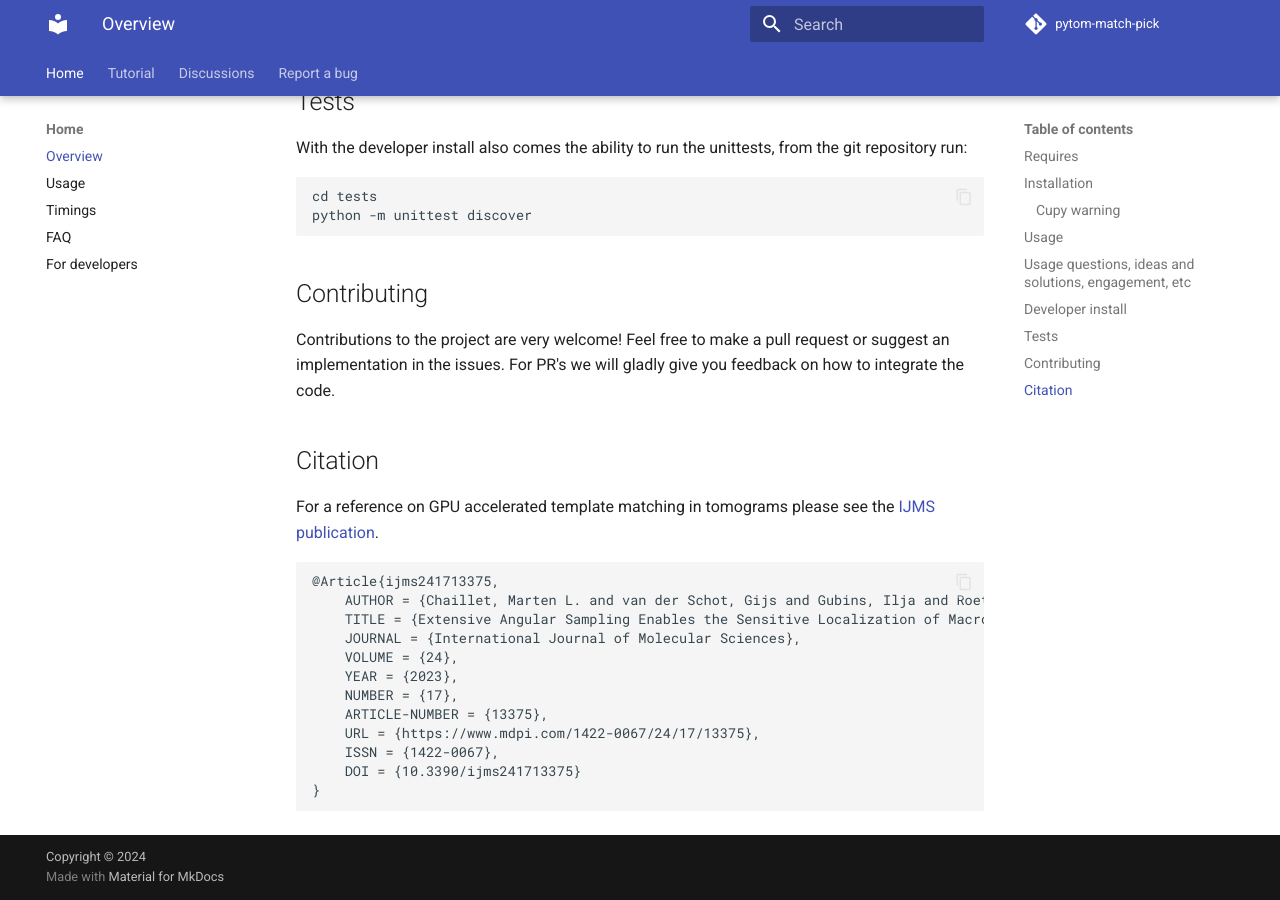
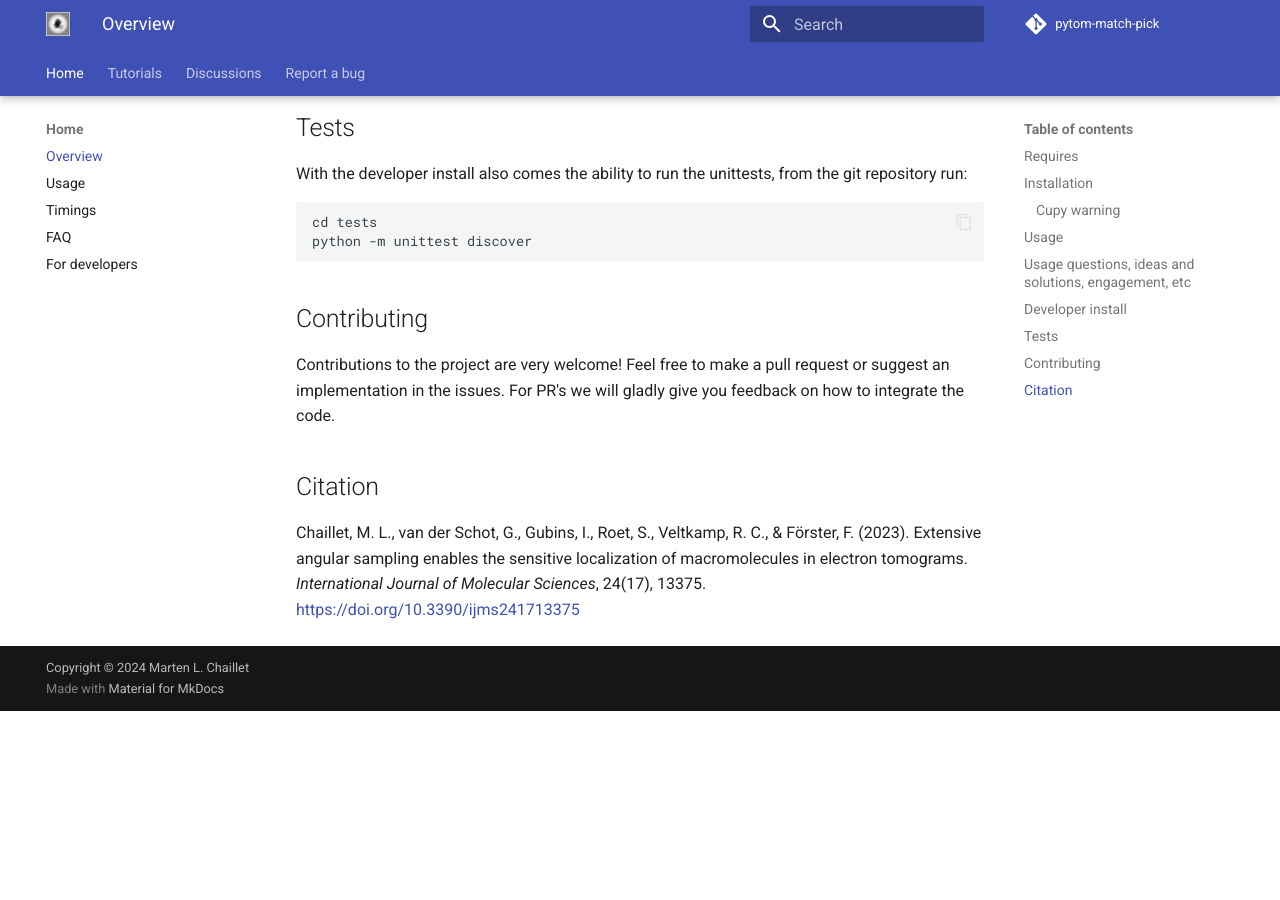
Before and after one commit to SBC-Utrecht/pytom-match-pick, an MkDocs documentation site: the page built from docs/index.md, in a window 1280 px wide and 900 px high, scrolled down 3346 px. Built offline with MkDocs 1.6.1 and Material for MkDocs 9.7.7, drawn with Linux system fonts in a browser that asks for light colours; comment, search, counter and statistics services are not loaded; after the commit the page ends 4057 px from its top, so only the background shows below that; some of the changed text lies outside the part shown.

Commit message:
site updates: fix some usage informations, make authorship clear, add logo (#212)
* add name to copyright

* remove sticky tabs and add small icon

* fix typo

* update citation and statement about authors

* actually include the logo with the repo

* update usage page and FAQ (about reconstruction methods)

* remove old link

* switch back to sticky tabs

````diff
--- a/README.md
+++ b/README.md
@@ -2,10 +2,11 @@
 [![DOI](https://zenodo.org/badge/DOI/10.5281/zenodo.10728422.svg)](https://doi.org/10.5281/zenodo.10728422)
 
 
-# pytom-match-pick: GPU template matching for cryo-ET
+# pytom-match-pick
 
-GPU template matching, originally developed in [PyTom](https://github.com/SBC-Utrecht/PyTom), as a standalone python package that is run from the command
-line.
+GPU-accelerated template matching for cryo-electron tomography, originally developed in [PyTom](https://github.com/SBC-Utrecht/PyTom), as a standalone Python package that is run from the command line.
+
+This software is developed by Marten L. Chaillet ([@McHaillet](https://github.com/McHaillet)) and Sander Roet ([@sroet](https://github.com/sroet)) in the group of Friedrich Förster at Utrecht University.
 
 ![cover_image](docs/images/tomo200528_100_illustration.png)
 
@@ -141,23 +142,7 @@
 
 ## Citation
 
-For a reference on GPU accelerated template matching in tomograms please see the [IJMS publication](https://www.mdpi.com/1422-0067/24/17/13375).
-
-
-```
-@Article{ijms241713375,
-    AUTHOR = {Chaillet, Marten L. and van der Schot, Gijs and Gubins, Ilja and Roet, Sander and Veltkamp, Remco C. and Förster, Friedrich},
-    TITLE = {Extensive Angular Sampling Enables the Sensitive Localization of Macromolecules in Electron Tomograms},
-    JOURNAL = {International Journal of Molecular Sciences},
-    VOLUME = {24},
-    YEAR = {2023},
-    NUMBER = {17},
-    ARTICLE-NUMBER = {13375},
-    URL = {https://www.mdpi.com/1422-0067/24/17/13375},
-    ISSN = {1422-0067},
-    DOI = {10.3390/ijms241713375}
-}
-```
+Chaillet, M. L., van der Schot, G., Gubins, I., Roet, S., Veltkamp, R. C., & Förster, F. (2023). Extensive angular sampling enables the sensitive localization of macromolecules in electron tomograms. _International Journal of Molecular Sciences_, 24(17), 13375. <https://doi.org/10.3390/ijms241713375>
 
 <!--
 This ends the block for the website
--- a/docs/index.md
+++ b/docs/index.md
@@ -1,8 +1,8 @@
-# pytom-match-pick: GPU template matching for cryo-ET
+# pytom-match-pick
 
-GPU template matching, originally developed in [PyTom](https://github.
-com/SBC-Utrecht/PyTom), as a standalone python package that is run from the command
-line.
+GPU-accelerated template matching for cryo-electron tomography, originally developed in [PyTom](https://github.com/SBC-Utrecht/PyTom), as a standalone Python package that is run from the command line.
+
+This software is developed by Marten L. Chaillet ([@McHaillet](https://github.com/McHaillet)) and Sander Roet ([@sroet](https://github.com/sroet)) in the group of Friedrich Förster at Utrecht University.
 
 ![cover_image](images/tomo200528_100_illustration.png)
 
--- a/mkdocs.yml
+++ b/mkdocs.yml
@@ -3,7 +3,7 @@
 site_author: Marten Chaillet
 repo_name: pytom-match-pick
 repo_url: https://github.com/SBC-Utrecht/pytom-match-pick
-copyright: Copyright &copy; 2024
+copyright: Copyright &copy; 2024 Marten L. Chaillet
 
 nav:
   - Home:
@@ -12,12 +12,13 @@
     - Timings: Timings.md
     - FAQ: Frequently-asked-questions-(FAQ).md
     - For developers: Developers.md
-  - Tutorial:
+  - Tutorials:
     - Ribosomes on ER microsomes: tutorials/Tutorial.md
   - Discussions: https://github.com/SBC-Utrecht/pytom-match-pick/discussions
   - Report a bug: https://github.com/SBC-Utrecht/pytom-match-pick/issues
 
 theme:
+  logo: images/60S_masked.png
   name: material
   features:
     - navigation.instant
````
Also changed, not shown: docs/Frequently-asked-questions-(FAQ).md (+4 -0 lines), docs/Usage.md (+5 -4 lines), docs/tutorials/Tutorial.md (+1 -1 lines), docs/images/60S_masked.png (added).
